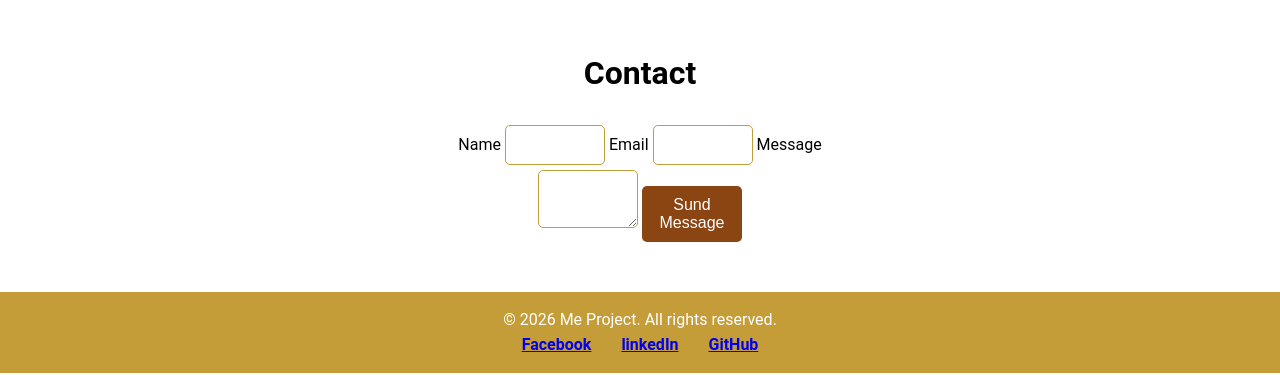
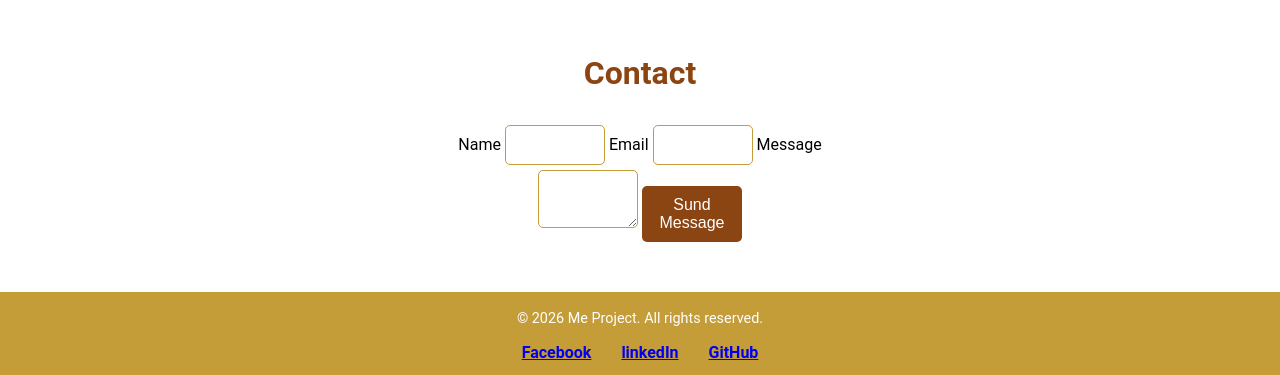
Before and after one commit to fayqehniyazi26/Afghanistan, a plain HTML site: page index.html in a window 1280 px wide. Shown: the part 780-1155 px from the top of the page. Drawn offline with Linux system fonts and the light colour scheme.

Commit message:
sectione

```diff
--- a/css/style.css
+++ b/css/style.css
@@ -66,6 +66,7 @@ header {
 #Contact h2 {
     font-size: 2rem;
     margin-bottom: 20px;
+    color: #8B4513;
 }
 form {
     max-width: 400px;
@@ -121,6 +122,17 @@ form button:hover {
     }
 }
 
+footer {
+    background-color: #c49d39;
+    color: white;
+    text-align: center;
+    padding: 15px 10px 10px;
+    margin-top: 40px;
+}
+footer p {
+    margin-bottom: 10px;
+    font-size: 0.9rem;
+}
 .social-links {
     margin: 0 10px;
     color: white;
@@ -135,11 +147,3 @@ form button:hover {
 .social-links a:hover{
     text-decoration: underline;
 }
-footer {
-    background-color: #c49d39;
-    color: white;
-    text-align: center;
-    padding: 15px;
-
-
-}
--- a/index.html
+++ b/index.html
@@ -24,9 +24,13 @@
         </div>
     </header>
     <!-- Information -->
+    <section>
 
+    </section>
     <!-- Gallery -->
     <div class="main3"></div>
+    <!-- About me -->
+
     <!-- Contact -->
     <section id="Contact">
         <h2>Contact</h2>
```
